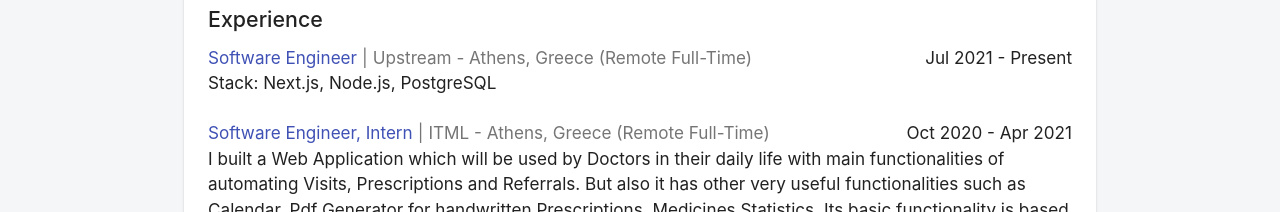
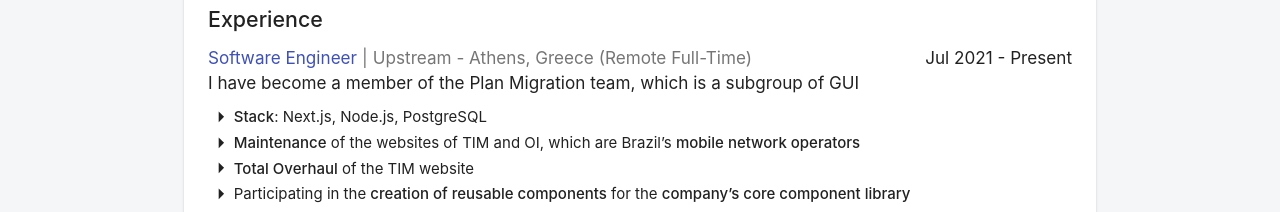
Before and after one commit to alexiszamanidis/alexiszamanidis.github.io, a React (Create React App) app: page / in a window 1280 px wide. Shown: the part 740-952 px from the top of the page. Built offline with nearby package versions, Linux system fonts and the light colour scheme; no server answers.

Commit message:
add Experience details

```diff
--- a/src/components/AboutMe/Experience/config.tsx
+++ b/src/components/AboutMe/Experience/config.tsx
@@ -8,7 +8,14 @@
         company: "Upstream",
         location: "Athens, Greece",
         typeOfEmployee: "Remote Full-Time",
-        description: "Stack: Next.js, Node.js, PostgreSQL",
+        description:
+            "I have become a member of the Plan Migration team, which is a subgroup of GUI",
+        details: [
+            "<span class='light-bold'>Stack</span>: Next.js, Node.js, PostgreSQL",
+            "<span class='light-bold'>Maintenance</span> of the websites of TIM and OI, which are Brazil’s <span class='light-bold'>mobile network operators</span>",
+            "<span class='light-bold'>Total Overhaul</span> of the TIM website",
+            "Participating in the <span class='light-bold'>creation of reusable components</span> for the <span class='light-bold'>company’s core component library</span>",
+        ],
         link: null,
     },
     {
@@ -19,9 +26,12 @@
         location: "Athens, Greece",
         typeOfEmployee: "Remote Full-Time",
         description:
-            "I built a Web Application which will be used by Doctors in their daily life  with main functionalities of automating Visits, Prescriptions and Referrals. " +
-            "But also it has other very useful functionalities such as Calendar, Pdf Generator for handwritten Prescriptions, Medicines Statistics. " +
-            "Its basic functionality is based on the API provided by IDIKA which is the official provider of e-Prescription in Greece.",
+            "I was given to implement a solo project from scratch. The project that I built was a subscription RESTful Web App for " +
+            "Doctors that will help them to automate their Visits, Referrals and Prescriptions for their Patients.",
+        details: [
+            "<span class='light-bold'>Stack</span>: React.js, Spring Boot, MySQL",
+            "<span class='light-bold'>Fully integrated System with IDIKA</span>, which is the <span class='light-bold'>Provider of e-Prescription in Greece</span>",
+        ],
         link: null,
     },
 ];
--- a/src/components/AboutMe/Experience/index.tsx
+++ b/src/components/AboutMe/Experience/index.tsx
@@ -2,7 +2,8 @@
 import { experience } from "./config";
 import { useTheme } from "@material-ui/core/styles";
 import useMediaQuery from "@material-ui/core/useMediaQuery";
-import { Box, makeStyles, Typography } from "@material-ui/core";
+import { Box, List, ListItem, makeStyles, Typography } from "@material-ui/core";
+import { ArrowRight } from "@material-ui/icons";
 
 const useStyles = makeStyles((theme) => ({
     title: {
@@ -24,6 +25,13 @@
             display: "block",
             marginRight: "5px",
         },
+    },
+    details: {
+        padding: "0px 0px 0px 0px",
+    },
+    detail: {
+        padding: "0px 0px 0px 0px",
+        color: theme.palette.text.primary,
     },
 }));
 
@@ -60,6 +68,21 @@
                         <Typography className={classes.itemDescription}>
                             {item.description}
                         </Typography>
+                        <List>
+                            {item.details.map((detail, index) => {
+                                return (
+                                    <ListItem key={index} className={classes.detail}>
+                                        <ArrowRight />
+                                        <Typography component={"span"} variant={"body2"}>
+                                            <div
+                                                className="content"
+                                                dangerouslySetInnerHTML={{ __html: detail }}
+                                            ></div>
+                                        </Typography>
+                                    </ListItem>
+                                );
+                            })}
+                        </List>
                     </Box>
                 );
             })}
--- a/src/components/AboutMe/Experience/types.tsx
+++ b/src/components/AboutMe/Experience/types.tsx
@@ -6,5 +6,6 @@
     location: string;
     typeOfEmployee: string;
     description: string;
+    details: string[];
     link: string | null;
 }
--- a/src/index.css
+++ b/src/index.css
@@ -35,3 +35,7 @@
     animation-iteration-count: infinite;
     animation-timing-function: linear;
 }
+
+.light-bold {
+    font-weight: 500;
+}
```
